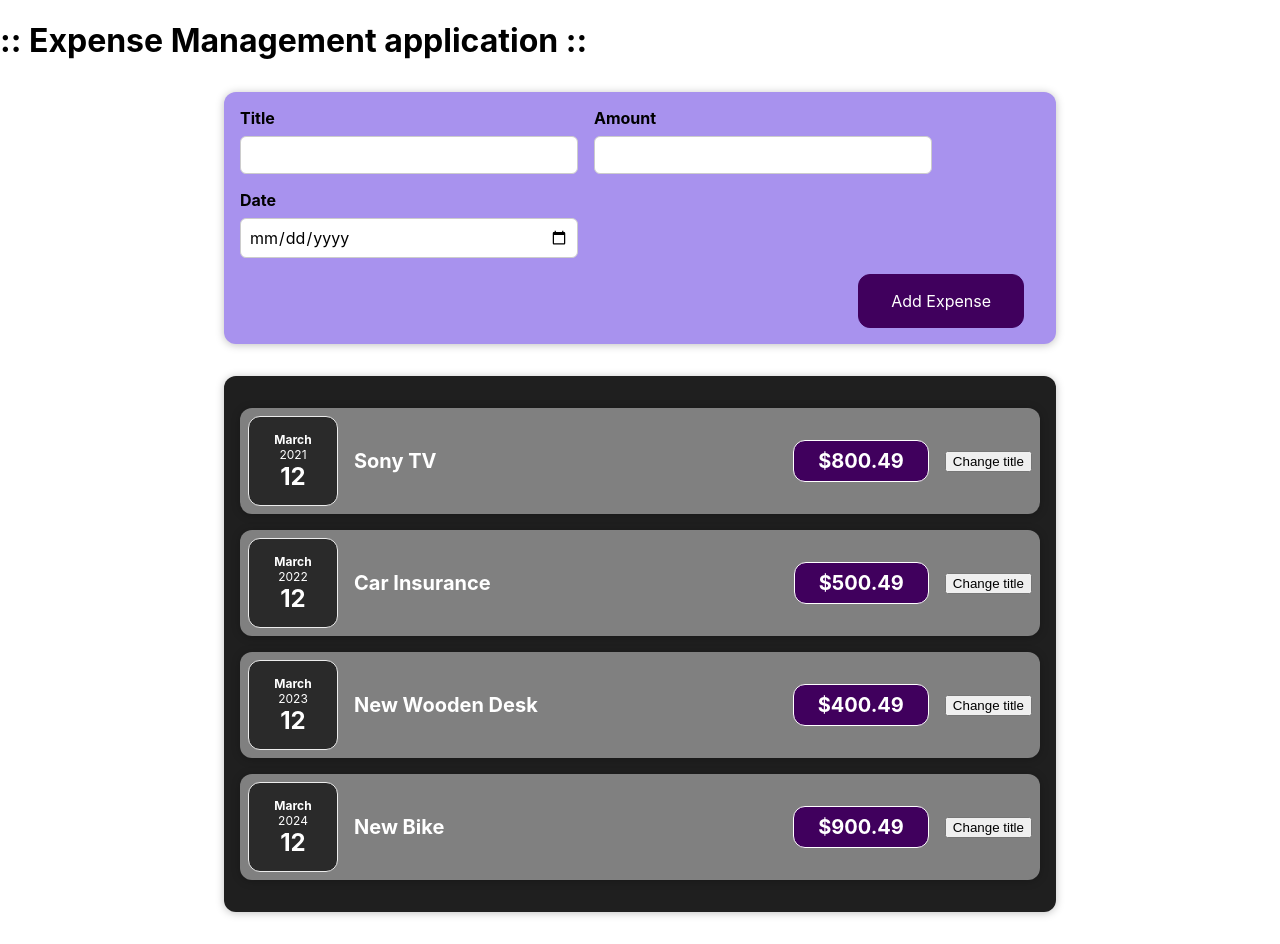
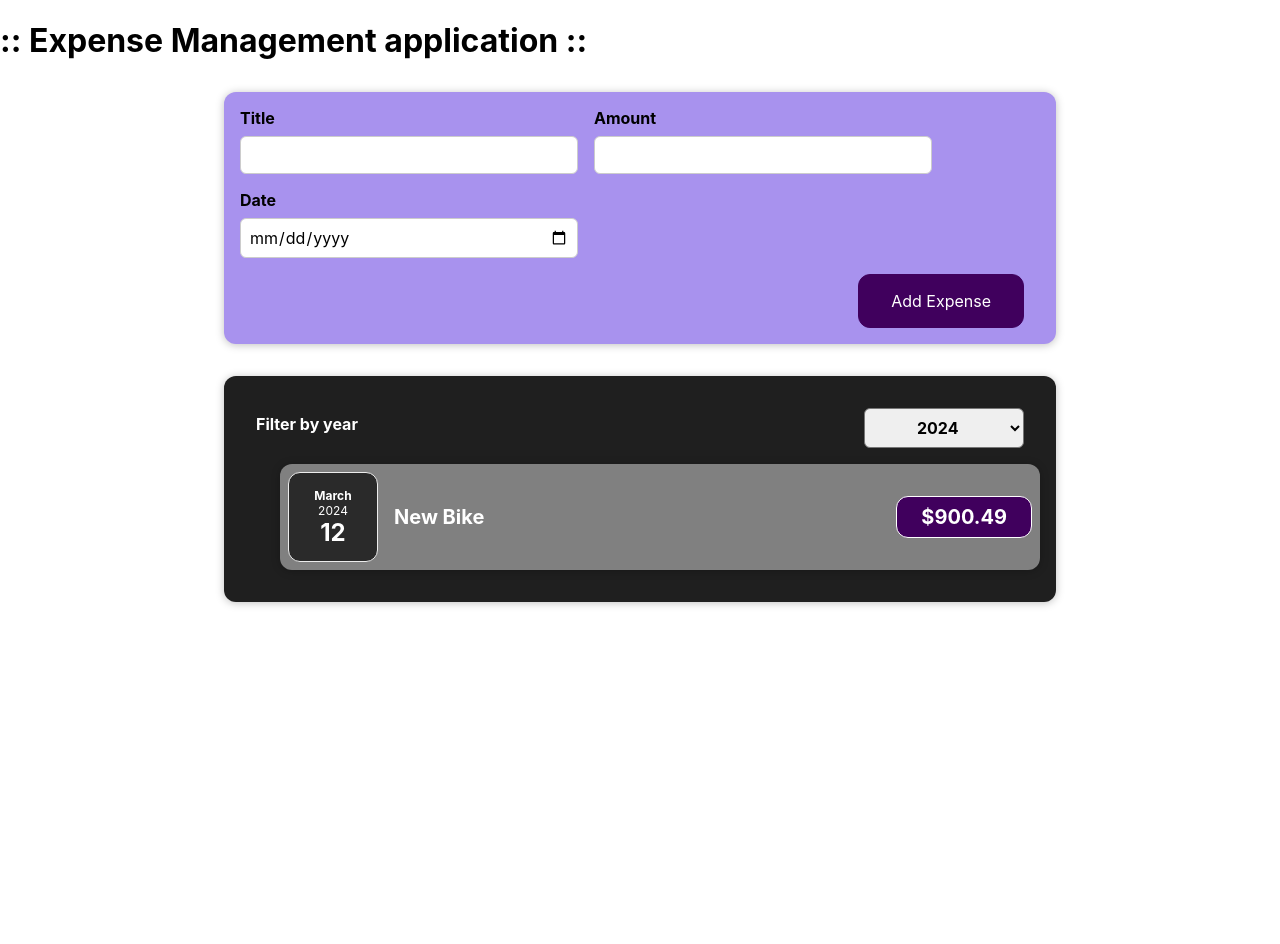
Before and after one commit to dhruvikp/React-App, a React (Create React App) app: page / in a window 1280 px wide. After the commit the page ends 800 px from the top, so only its background shows below. Built offline with nearby package versions, Linux system fonts and the light colour scheme.

Commit message:
Added changes

```diff
--- a/src/App.js
+++ b/src/App.js
@@ -2,20 +2,36 @@ import logo from './logo.svg';
 import './App.css';
 import Expenses from './components/Expenses/Expenses';
 import NewExpense from './components/NewExpenses/NewExpense';
+import { useState } from 'react';
+
+
+const DUMP_EXPENSES = [
+  { id: "e1", title: 'Sony TV', amount: 800.49, date: new Date(2021, 2, 12) },
+  { id: "e2", title: 'Car Insurance', amount: 500.49, date: new Date(2023, 2, 12) },
+  { id: "e3", title: 'New Wooden Desk', amount: 400.49, date: new Date(2023, 2, 12) },
+  { id: "e4", title: 'New Bike', amount: 900.49, date: new Date(2024, 2, 12) }
+]
 
 const App = () => {
 
-  const expenses = [
-    {id:"e1", title: 'Sony TV', amount: 800.49, date: new Date(2021,2,12)},
-    {id:"e2", title: 'Car Insurance', amount: 500.49, date: new Date(2022,2,12)},
-    {id:"e3", title: 'New Wooden Desk', amount: 400.49, date: new Date(2023,2,12)},
-    {id:"e4", title: 'New Bike', amount: 900.49, date: new Date(2024,2,12)}
-  ]
+  const [expenses, setExpenses] = useState(DUMP_EXPENSES);
+
+
+  const addExpenseHandler = expense => {
+    console.log('In App.js');
+    console.log(expense);
+
+    setExpenses((prevExpenses) => {
+        return [expense, ...prevExpenses];
+      }
+    );
+
+  }
 
   return (
     <div>
-     <h1>::  Expense Management application ::</h1>
-     <NewExpense />
+      <h1>::  Expense Management application ::</h1>
+      <NewExpense onExpenseAdded={addExpenseHandler} />
       <Expenses items={expenses} />
     </div>
   );
--- /dev/null
+++ b/src/components/Expenses/ExpenseFilter.css
@@ -0,0 +1,27 @@
+.expenses-filter {
+    color: white;
+    padding: 0 1rem;
+}
+
+
+.expenses-filter__control {
+    display: flex;
+    width: 100%;
+    align-items: center;
+    justify-content: space-between;
+    margin: 1rem 0;
+}
+
+
+.expenses-filter label {
+    font-weight: bold;
+    margin-bottom: 0.5rem;
+}
+
+
+.expenses-filter select {
+    font: inherit;
+    padding: 0.5rem 3rem;
+    font-weight: bold;
+    border-radius: 6px;
+}
--- /dev/null
+++ b/src/components/Expenses/ExpenseFilter.js
@@ -0,0 +1,25 @@
+import './ExpenseFilter.css';
+
+const ExpenseFilter = (props) => {
+
+    const dropdownChangeHandler = (event) => {
+        props.onChangeFilter(event.target.value);
+    }
+
+    return (
+        <div className="expenses-filter">
+            <div className="expenses-filter__control">
+                <label>Filter by year</label>
+                <select value={props.selected} onChange={dropdownChangeHandler} >
+                    <option value='2021'> 2021 </option>
+                    <option value='2022'> 2022 </option>
+                    <option value='2023'> 2023 </option>
+                    <option value='2024'> 2024 </option>
+                </select>
+            </div>
+
+        </div>
+    );
+};
+
+export default ExpenseFilter;
--- a/src/components/Expenses/ExpenseItem.js
+++ b/src/components/Expenses/ExpenseItem.js
@@ -6,21 +6,19 @@ import './ExpenseItem.css'
 const ExpenseItem = (props) => {
    const [title, setTitle] = useState(props.title);
 
-    const clickHandler = () => {
-        setTitle('Changed!!')
-    }
+    return (
 
-    return (
-        <Card className="expense-item">
+            <Card className="expense-item">
 
             <ExpenseDate date = {props.date}/>
 
             <div class="expense-item_description">
                 <h2>{title}</h2>
                 <div class="expense-item_price"> ${props.amount} </div>
-                <button onClick={clickHandler}> Change title </button>
             </div>
         </Card>
+
+
     )
 }
 
--- /dev/null
+++ b/src/components/Expenses/ExpenseList.css
@@ -0,0 +1,10 @@
+.expenses-list {
+    list-style: none;
+    padding: 0;
+}
+
+
+.expenses-list__fallback {
+    color: white;
+    text-align: center;
+}
--- /dev/null
+++ b/src/components/Expenses/ExpenseList.js
@@ -0,0 +1,23 @@
+import ExpenseItem from "./ExpenseItem";
+
+const ExpenseList = props => {
+    if(props.items.length === 0 ) {
+       return <h2 className="expenses-list__fallback"> Found no Expenses. </h2>;
+    }
+
+    return (
+        <ul className="expenses-list">
+            {
+                props.items.map((expense) => (
+                    <ExpenseItem
+                        key={expense.id}
+                        title={expense.title}
+                        amount={expense.amount}
+                        date={expense.date} />
+                )
+                )
+            }
+        </ul>
+    )
+}
+export default ExpenseList;
--- a/src/components/Expenses/Expenses.js
+++ b/src/components/Expenses/Expenses.js
@@ -1,15 +1,24 @@
+import { useState } from 'react';
 import Card from '../UI/Card';
+import ExpenseFilter from './ExpenseFilter';
 import ExpenseItem from './ExpenseItem';
 import './Expenses.css'
+import ExpenseList from './ExpenseList';
 
 const Expenses = (props) => {
+    const [filteredYear, setFilteredYear] = useState("2024");
+
+    const filterChangeHandler = (selectedYear) => {
+        setFilteredYear(selectedYear);
+    }
+    const filteredExpenses = props.items.filter(expense => {
+        return expense.date.getFullYear().toString() === filteredYear;
+    });
 
     return (
         <Card className='expenses'>
-            <ExpenseItem title = {props.items[0].title} amount={props.items[0].amount} date={props.items[0].date} />
-            <ExpenseItem title = {props.items[1].title} amount={props.items[1].amount} date={props.items[1].date} />
-            <ExpenseItem title = {props.items[2].title} amount={props.items[2].amount} date={props.items[2].date} />
-            <ExpenseItem title = {props.items[3].title} amount={props.items[3].amount} date={props.items[3].date} />
+            <ExpenseFilter selected={filteredYear} onChangeFilter={filterChangeHandler} />
+            <ExpenseList items={filteredExpenses} />
         </Card>
     )
 }
--- a/src/components/NewExpenses/ExpenseForm.js
+++ b/src/components/NewExpenses/ExpenseForm.js
@@ -1,7 +1,7 @@
 import { useState } from 'react';
 import './ExpenseForm.css'
 
-const ExpenseForm = () => {
+const ExpenseForm = (props) => {
 
     const [enteredTitle, setEnteredTitle] = useState("");
     const [enteredAmount, setEnteredAmount] = useState("");
@@ -29,7 +29,8 @@ const ExpenseForm = () => {
         date: new Date(enteredDate)
        }
 
-       console.log(expenseData);
+       props.onSaveExpenseData(expenseData);
+
 
        setEnteredTitle('');
        setEnteredAmount('');
--- a/src/components/NewExpenses/NewExpense.js
+++ b/src/components/NewExpenses/NewExpense.js
@@ -1,11 +1,23 @@
 import ExpenseForm from './ExpenseForm';
 import './NewExpense.css'
 
-const NewExpense = () => {
+const NewExpense = (props) => {
+
+
+    const saveExpenseDataHandler = (enteredExpenseData) => {
+        console.log('From NewExpenseparent')
+        const expenseData = {
+            ...enteredExpenseData,
+            id: Math.random().toString()
+        };
+
+        props.onExpenseAdded(expenseData);
+    }
+
 
     return (
         <div className='new-expense'>
-            <ExpenseForm />
+            <ExpenseForm  onSaveExpenseData = {saveExpenseDataHandler} />
         </div>
     )
 }
```
